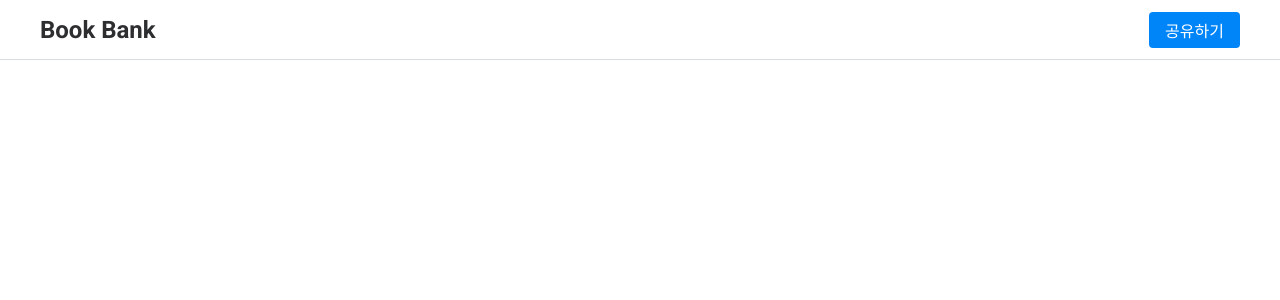
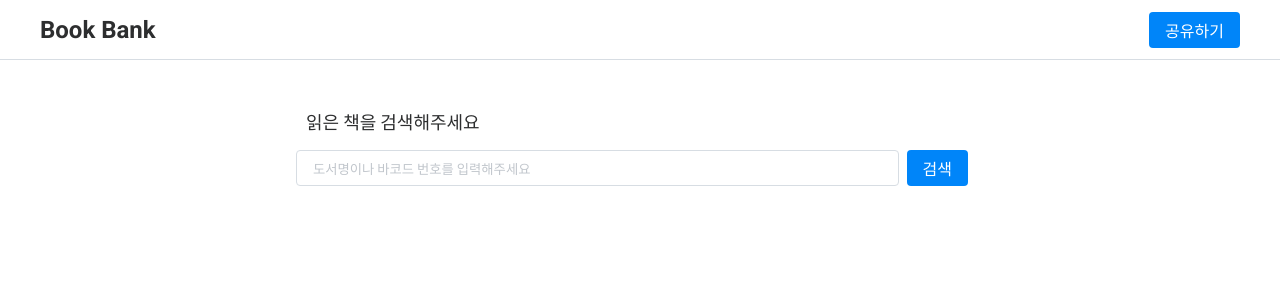
Before and after one commit to YeonsuBaek/book-bank, a Vue app in the folder frontend/: page / in a window 1280 px wide. Shown: the top 300 px of the page. Built offline with nearby package versions, Linux system fonts and the light colour scheme.

Commit message:
🚧 Create VueSearch and style it

```diff
--- a/frontend/src/App.vue
+++ b/frontend/src/App.vue
@@ -1,15 +1,18 @@
 <template>
   <div>
     <VueHeader />
+    <VueContents />
   </div>
 </template>
 
 <script>
 import VueHeader from "./components/VueHeader.vue";
+import VueContents from "./components/VueContents.vue";
 
 export default {
   components: {
     VueHeader,
+    VueContents,
   },
 };
 </script>
@@ -17,4 +20,17 @@ export default {
 <style>
 @import "./assets/grids.css";
 @import "./assets/style.css";
+
+.blueButton {
+  padding: 0 16px;
+  height: 36px;
+  color: #fff;
+  font-size: 16px;
+  background-color: #0085f9;
+  border-radius: 4px;
+}
+
+.blueButton:is(:hover, :active) {
+  background-color: #006ac7;
+}
 </style>
--- /dev/null
+++ b/frontend/src/components/VueContents.vue
@@ -0,0 +1,22 @@
+<template>
+  <VueSearch />
+</template>
+
+<script>
+import VueSearch from "./VueSearch.vue";
+export default {
+  components: { VueSearch },
+};
+</script>
+
+<style>
+section {
+  padding-top: 108px;
+}
+.subTitle {
+  margin: 0 0 16px 10px;
+  font-size: 18px;
+  font-weight: 400;
+  color: #2d2e2f;
+}
+</style>
--- a/frontend/src/components/VueHeader.vue
+++ b/frontend/src/components/VueHeader.vue
@@ -1,7 +1,7 @@
 <template>
   <header class="globalHeader">
     <h1 class="title">Book Bank</h1>
-    <button class="sharingButton" type="button">공유하기</button>
+    <button class="blueButton sharingButton" type="button">공유하기</button>
   </header>
 </template>
 
@@ -28,17 +28,4 @@ export default {};
   font-size: 24px;
   font-family: "Roboto", sans-serif;
 }
-
-.sharingButton {
-  padding: 0 16px;
-  height: 36px;
-  color: #fff;
-  font-size: 16px;
-  background-color: #0085f9;
-  border-radius: 4px;
-}
-
-.sharingButton:is(:hover, :active) {
-  background-color: #006ac7;
-}
 </style>
--- /dev/null
+++ b/frontend/src/components/VueSearch.vue
@@ -0,0 +1,50 @@
+<template>
+  <section class="search">
+    <div class="container">
+      <div class="row">
+        <div class="col-8">
+          <h2 class="subTitle">읽은 책을 검색해주세요</h2>
+
+          <form class="searchForm">
+            <input
+              class="searchInput"
+              type="text"
+              placeholder="도서명이나 바코드 번호를 입력해주세요"
+            />
+
+            <button class="blueButton searchButton" type="button">검색</button>
+          </form>
+        </div>
+      </div>
+    </div>
+  </section>
+</template>
+
+<script>
+export default {};
+</script>
+
+<style scoped>
+.searchForm {
+  display: flex;
+  align-items: start;
+  justify-content: space-between;
+}
+.searchInput {
+  padding: 0 16px;
+  margin-right: 8px;
+  width: 100%;
+  height: 36px;
+  border: 1px solid #d7dde3;
+  border-radius: 4px;
+  outline: 0;
+}
+
+.searchInput::placeholder {
+  color: #c1c6cc;
+}
+
+.searchButton {
+  flex-shrink: 0;
+}
+</style>
```
